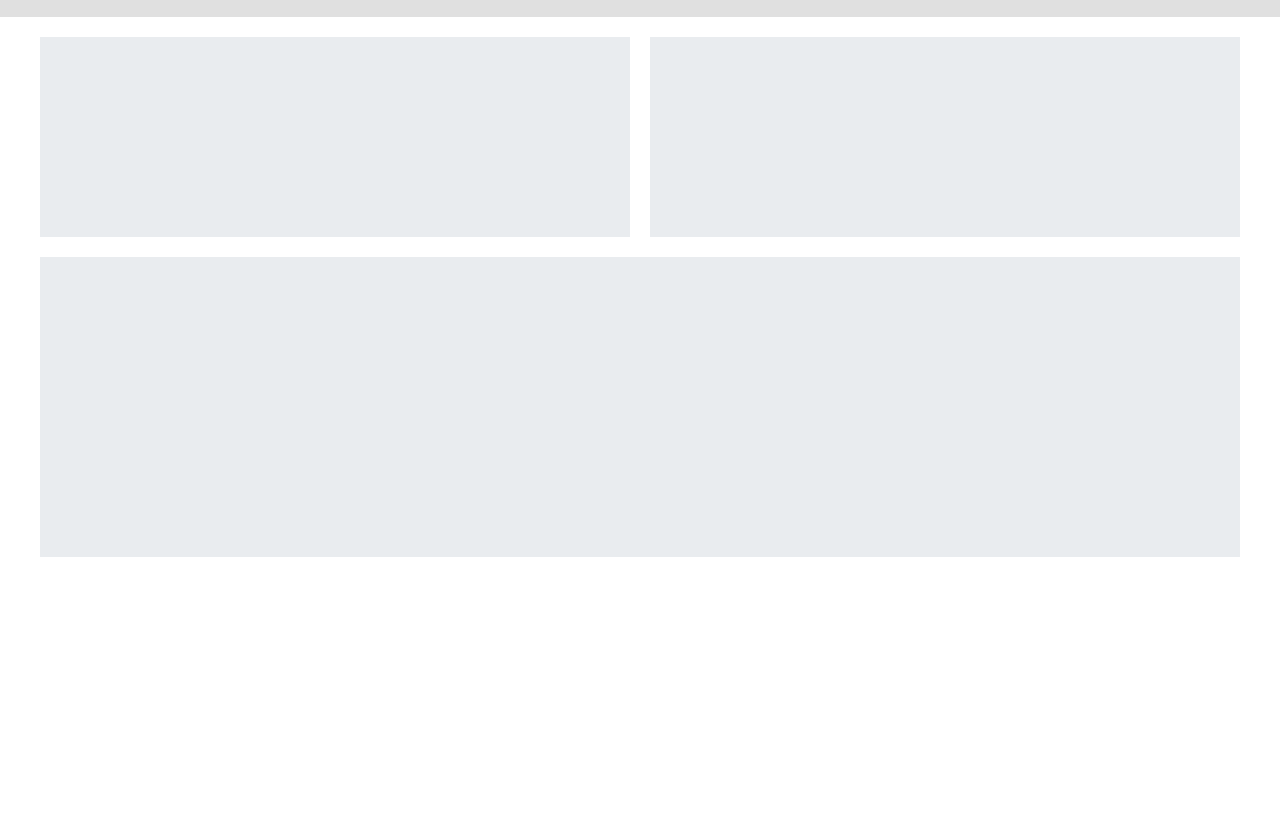
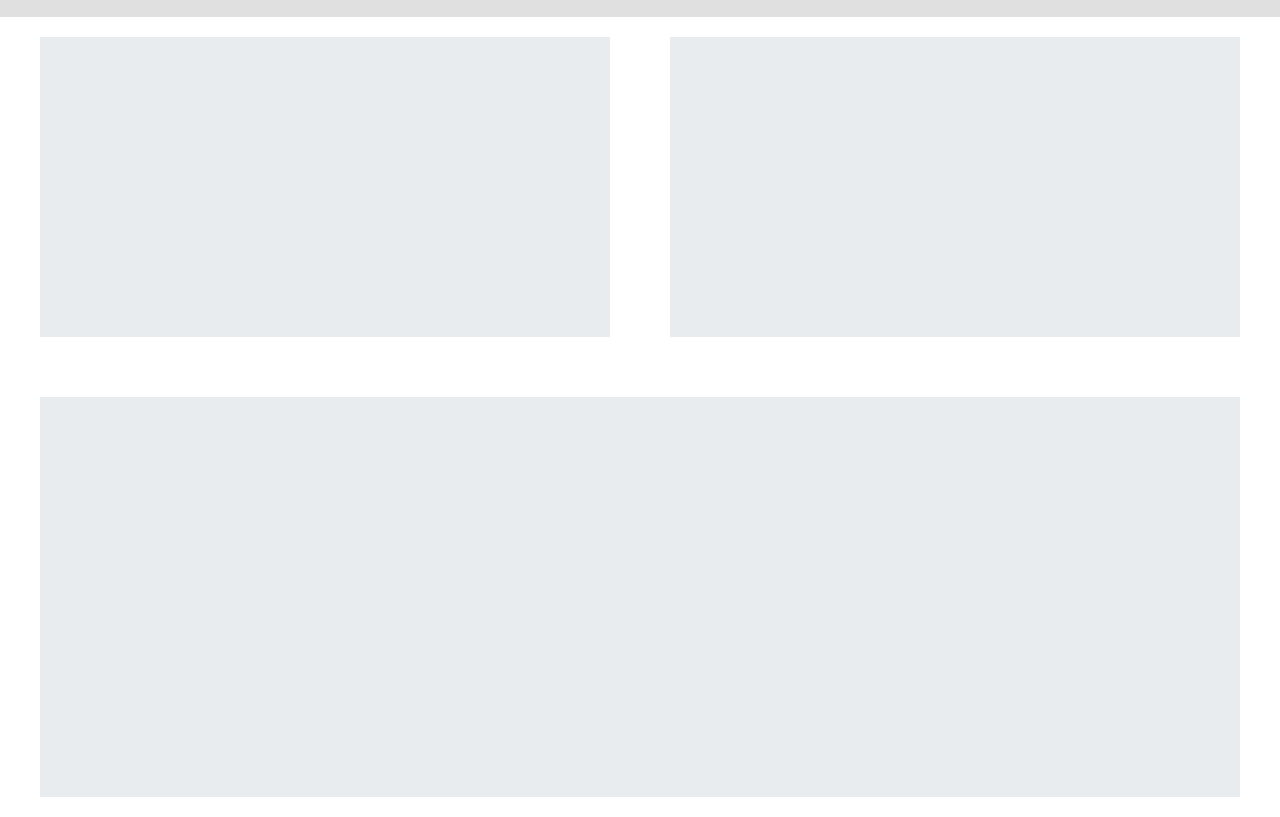
Before and after one commit to GiovanniOJesus/YZvideo, a plain HTML site: page index.html in a window 1280 px wide. Shown: the part 105-922 px from the top of the page. Before the commit the page ends 800 px from the top, so only its background shows below. Drawn offline with Linux system fonts and the light colour scheme.

Commit message:
ajuste no css da página home

```diff
--- a/style.css
+++ b/style.css
@@ -120,11 +120,11 @@ main h1 {
 .content-grid {
   display: grid;
   grid-template-columns: repeat(2, 1fr);
-  gap: 20px;
+  gap: 60px;
 }
 
 .content-box {
-  height: 200px;
+  height: 300px;
   background-color: #e9ecef;
   display: flex;
   align-items: center;
@@ -133,7 +133,7 @@ main h1 {
 
 .content-box.large {
   grid-column: span 2;
-  height: 300px;
+  height: 400px;
 }
 
 /* Página Sobre */
```
